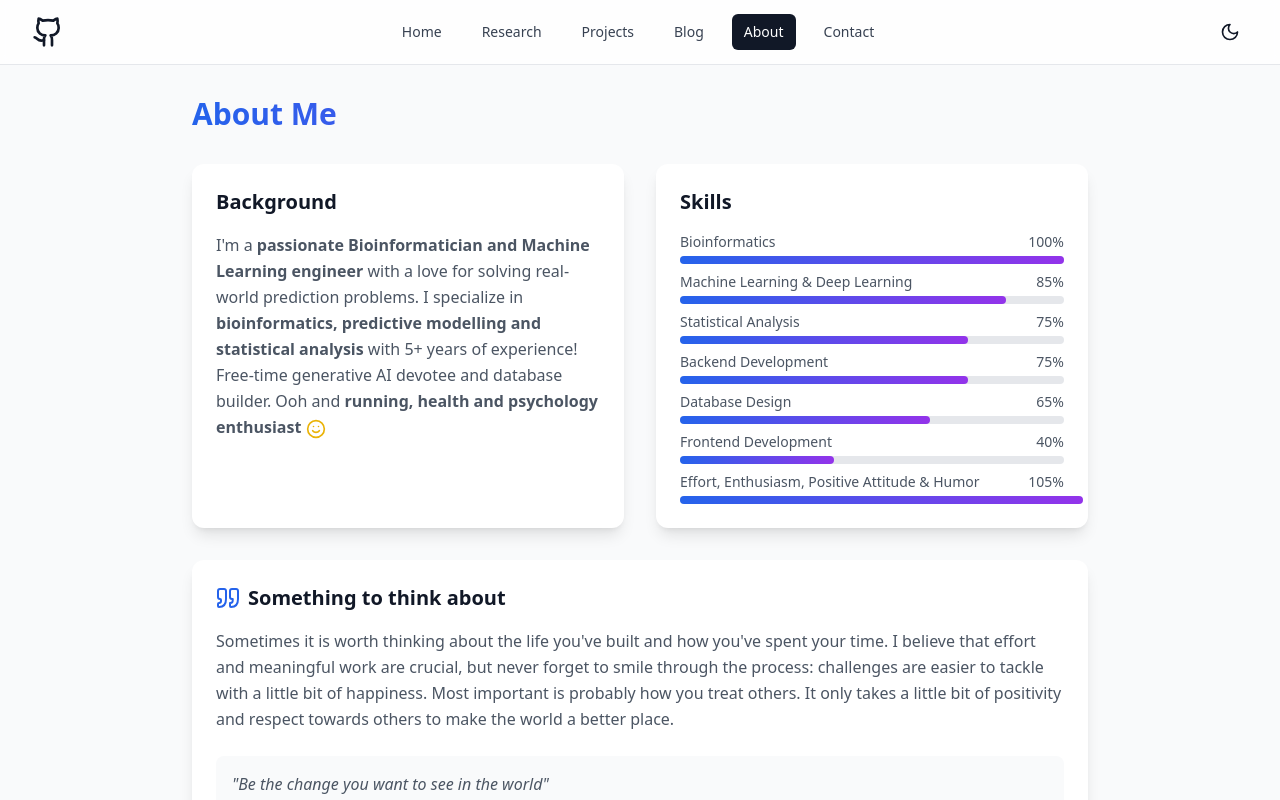
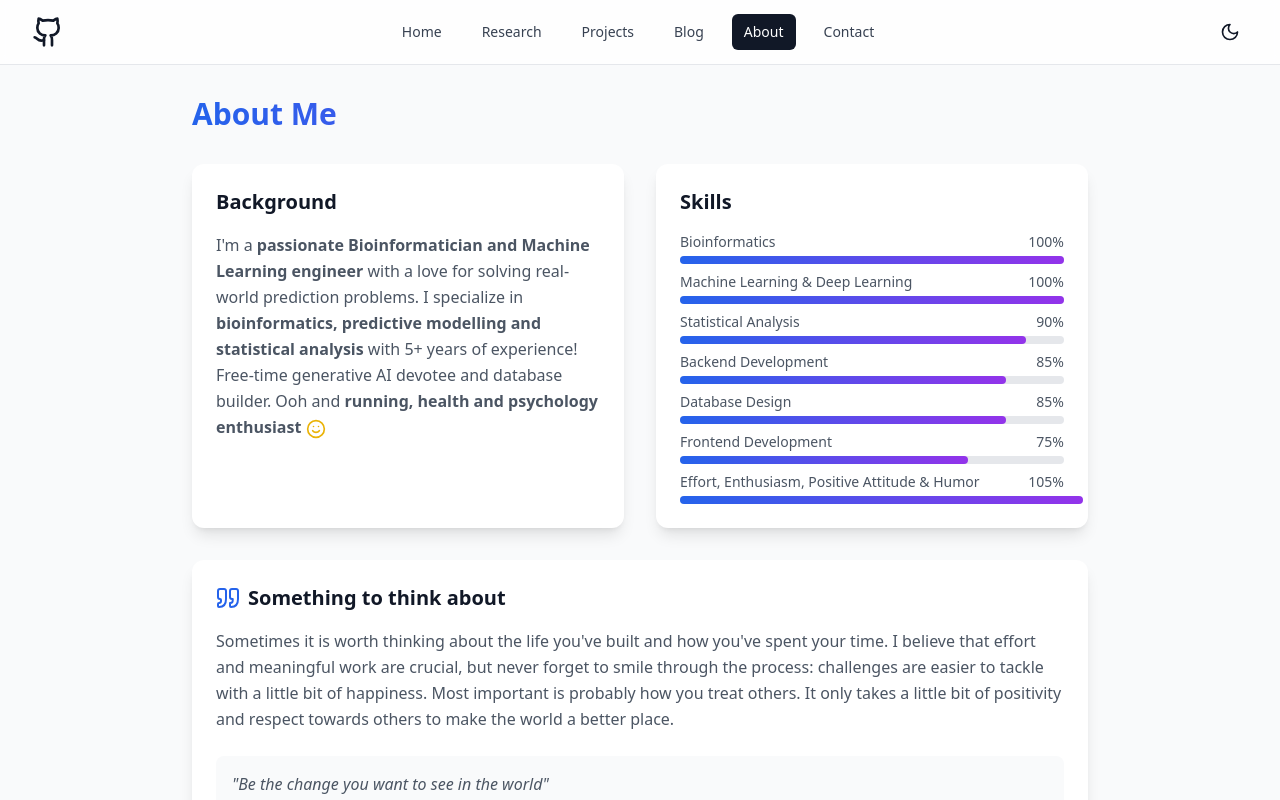
Before and after one commit to LegallyOverworked/legallyoverworked.github.io, a React (Vite) app: page / in a window 1280 px wide. Both pictures are taken after a click on the button "About". Shown: the top 800 px of the page. Built offline with nearby package versions, Linux system fonts and the light colour scheme.

Commit message:
remove forum

```diff
--- a/src/components/About.tsx
+++ b/src/components/About.tsx
@@ -41,11 +41,11 @@ export default function CombinedPage() {
             <div className="space-y-2">
               {[
                 { skill: "Bioinformatics", level: 100 },
-                { skill: "Machine Learning & Deep Learning", level: 85 },
-                { skill: "Statistical Analysis", level: 75 },
-                { skill: "Backend Development", level: 75 },
-                { skill: "Database Design", level: 65 },
-                { skill: "Frontend Development", level: 40},
+                { skill: "Machine Learning & Deep Learning", level: 100 },
+                { skill: "Statistical Analysis", level: 90 },
+                { skill: "Backend Development", level: 85 },
+                { skill: "Database Design", level: 85 },
+                { skill: "Frontend Development", level: 75},
                 { skill: "Effort, Enthusiasm, Positive Attitude & Humor", level: 105}
               ].map(({ skill, level }) => (
                 <div key={skill}>
```
